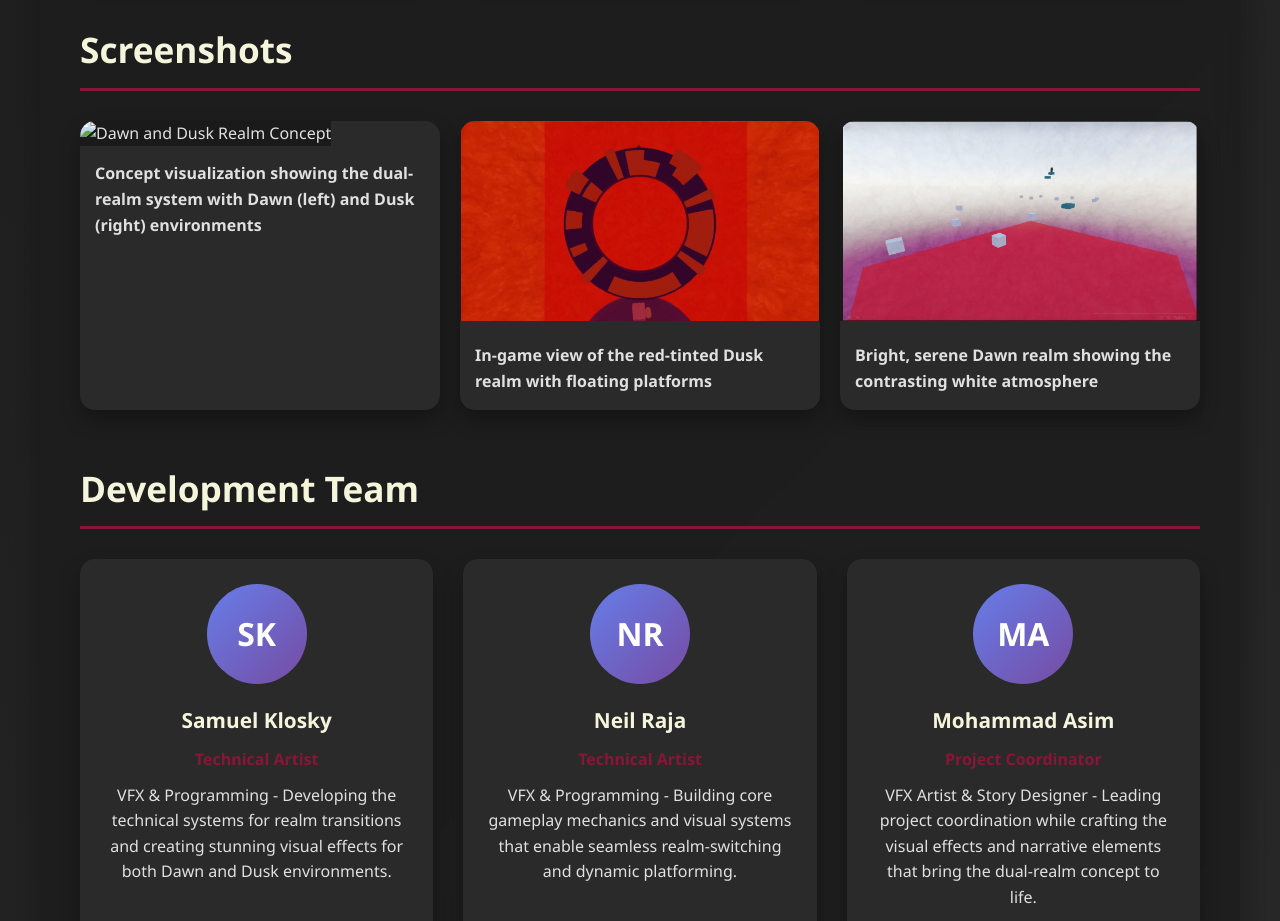
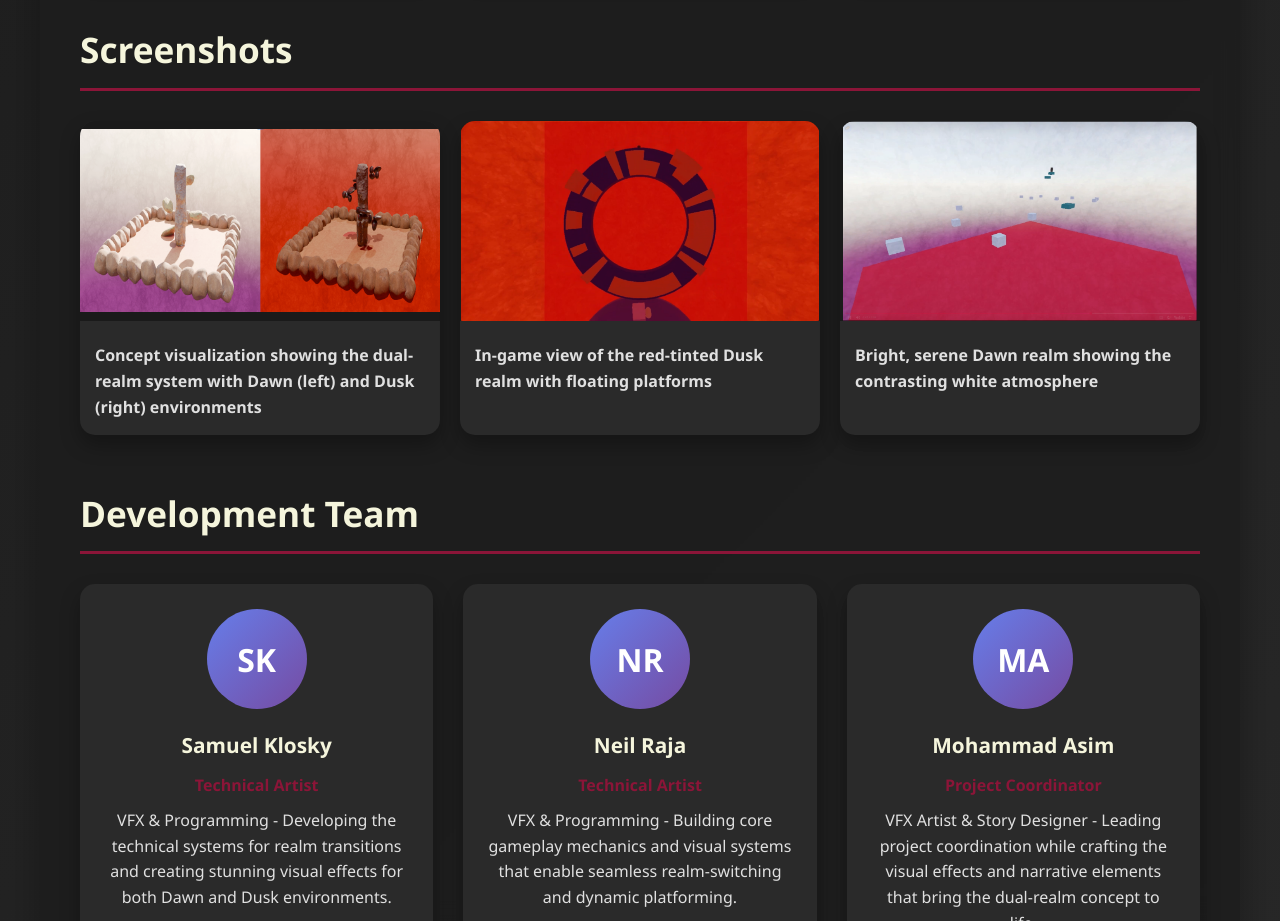
Before and after one commit to mhassaanasim/twilight-shift-website, a plain HTML site: page index.html in a window 1280 px wide. Shown: the part 1500-2421 px from the top of the page. Drawn offline with Linux system fonts and the light colour scheme.

Commit message:
Update index.html

```diff
--- a/index.html
+++ b/index.html
@@ -311,7 +311,7 @@
                 <h2>Screenshots</h2>
                 <div class="screenshots-grid">
                     <div class="screenshot">
-                        <img src="images/concept-art.png" alt="Dawn and Dusk Realm Concept">
+                        <img src="images/Screenshot 2025-07-31 000327.png" alt="Dawn and Dusk Realm Concept">
                         <div class="screenshot-caption">Concept visualization showing the dual-realm system with Dawn (left) and Dusk (right) environments</div>
                     </div>
                     <div class="screenshot">
```
